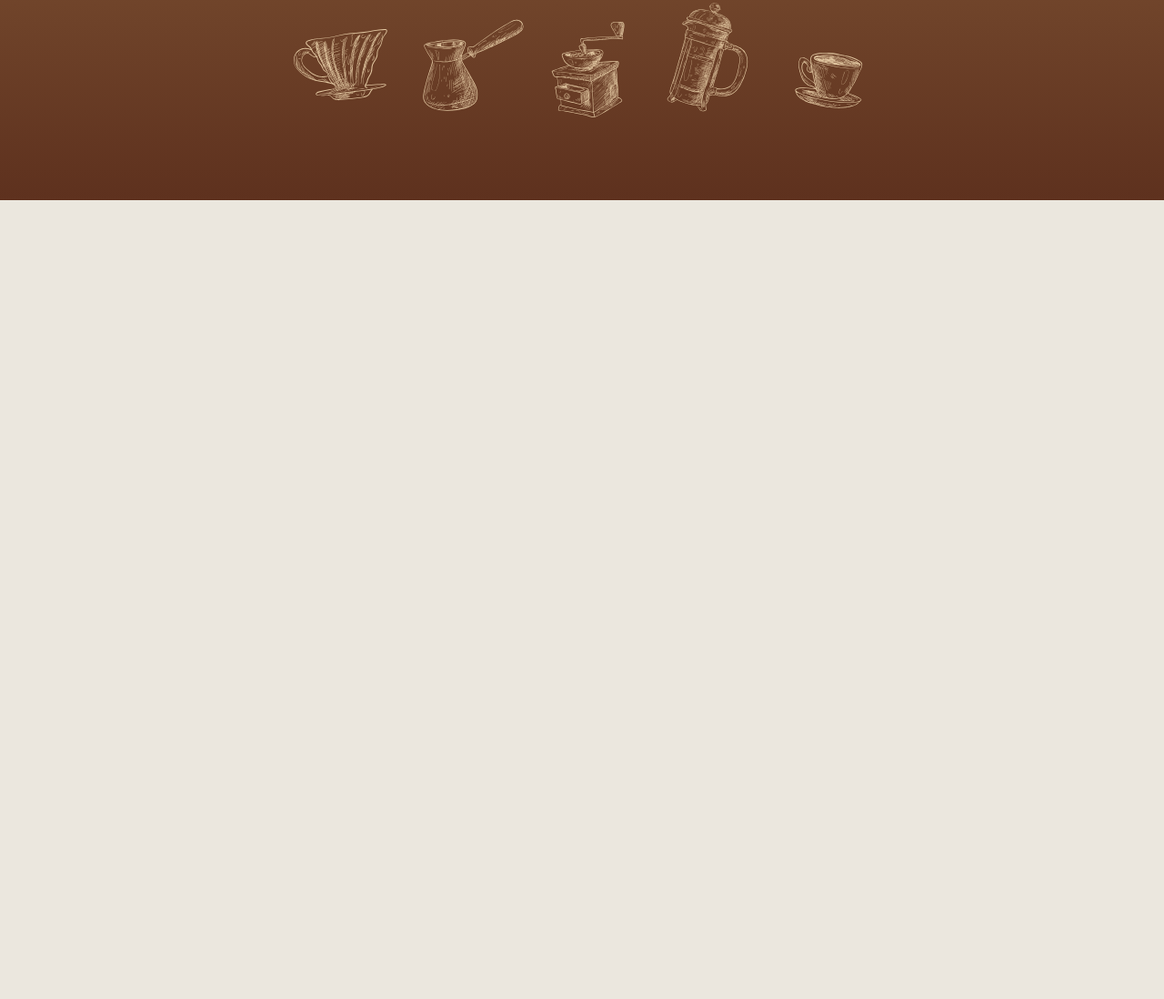
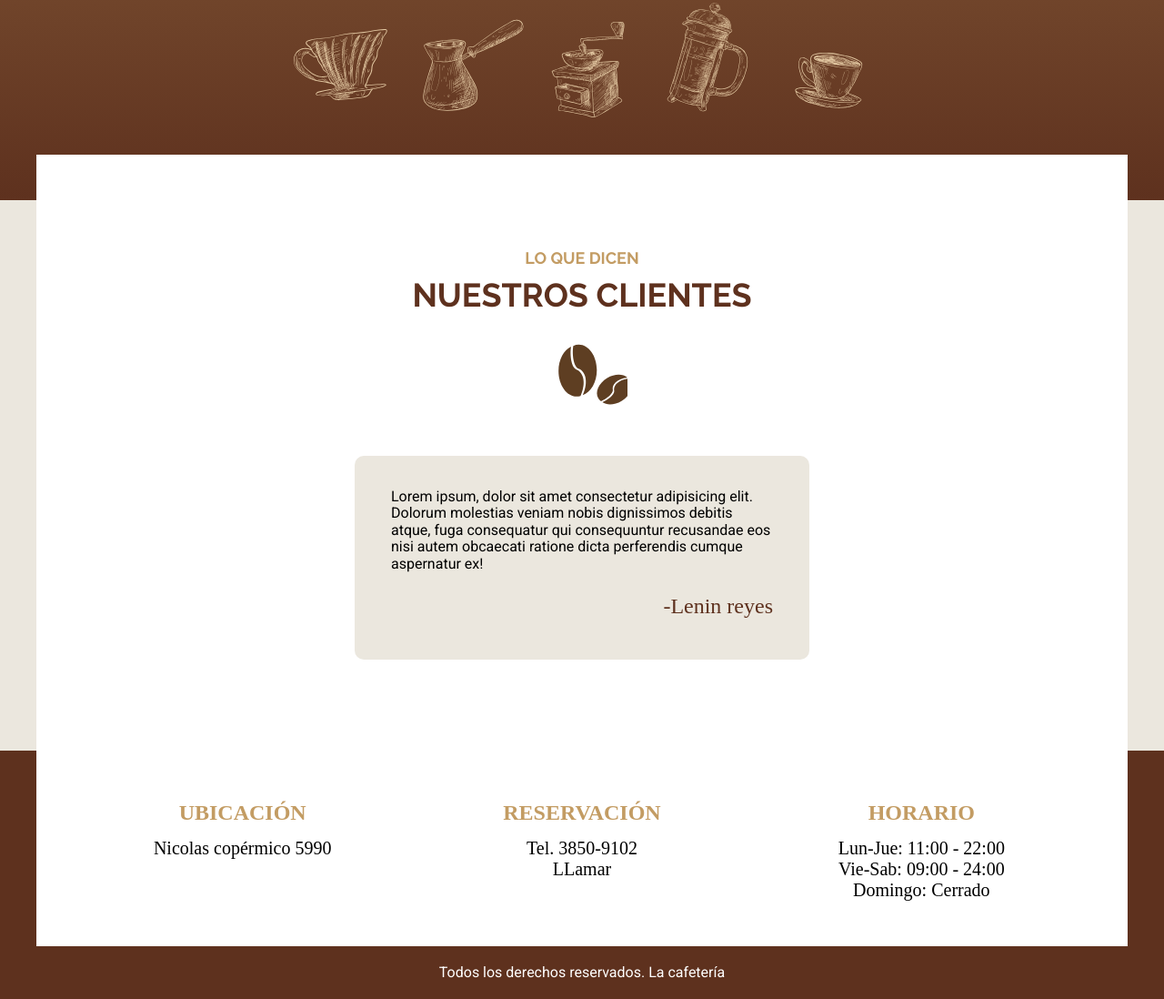
Before and after one commit to Leninrc2000/Entregas, a website: page index.html in a window 1280 px wide. Shown: the part 4127-5225 px from the top of the page at 91% size. Before the commit the page ends 4347 px from the top, so only its background shows below. Drawn offline with Linux system fonts and the light colour scheme; a web font is replaced by a local one.

Commit message:
cafeteria

```diff
--- a/index.html
+++ b/index.html
@@ -4,13 +4,13 @@
     <meta charset="UTF-8">
     <meta http-equiv="X-UA-Compatible" content="IE=edge">
     <meta name="viewport" content="width=device-width, initial-scale=1.0">
-    <title>cafetería - Mirador Inicio</title>
+    <title>La cafetería - Inicio</title>
     <link rel="preconnect" href="https://fonts.googleapis.com">
     <link rel="preconnect" href="https://fonts.gstatic.com" crossorigin>
     <link href="https://fonts.googleapis.com/css2?family=Bona+Nova&family=Raleway:wght@700;900&family=Roboto:wght@400;700&display=swap" rel="stylesheet">
     <link rel="stylesheet" href="build/css/app.css">
-    <meta name="description" content="Cafetería Mirador vive una experiencia única, contamos con postres y bebidas de todo tipo, disfruta una deliciosa taza de café con la mejor vista.">
-    <meta name="keywords" content="Café, Cafetería, Mirador, Restaurante">
+    <meta name="description" content="La cafetería vive una experiencia única, contamos con postres y bebidas de todo tipo, disfruta una deliciosa taza de café.">
+    <meta name="keywords" content="Café, Cafetería, Alimentos, Postres, Restaurante">
 </head>
 <body>
     <header class="header header-inicio">
@@ -182,5 +182,43 @@
         </div>
 
     </section>
+
+
+    <section class="nuestros-testimoniales contenedor">
+        <h2><span>Lo que dicen</span> Nuestros clientes</h2>
+
+        <div class="testimonial">
+            <p>Lorem ipsum, dolor sit amet consectetur adipisicing elit. Dolorum molestias veniam nobis dignissimos debitis atque, fuga consequatur qui consequuntur recusandae eos nisi autem obcaecati ratione dicta perferendis cumque aspernatur ex!</p>
+
+            <p class="autor">-Lenin reyes</p>
+        </div>
+    </section>
+
+    <footer class="footer">
+        <div class="contenedor footer-contenido">
+
+            <div class="footer-box ubicacion">
+                <h3>Ubicación</h3>
+                <p>Nicolas copérmico 5990</p>
+            </div>
+
+            <div class="footer-box reservacion">
+                <h3>Reservación</h3>
+                <p>Tel. 3850-9102</p>
+                <a href="tel:+38509102">LLamar</a>
+            </div>
+
+            <div class="footer-box horario">
+                <h3>Horario</h3>
+                <p>Lun-Jue: 11:00 - 22:00</p>
+                <p>Vie-Sab: 09:00 - 24:00</p>
+                <p>Domingo: Cerrado</p>
+            </div>
+
+        </div>
+        <p class="copyright">Todos los derechos reservados. La cafetería</p>
+    </footer>
+
+
 </body>
 </html>
--- a/src/scss/app.scss
+++ b/src/scss/app.scss
@@ -1,3 +1,4 @@
 @use 'base';
 @use 'header';
+@use 'footer';
 @use 'inicio';
--- a/src/scss/base/_globales.scss
+++ b/src/scss/base/_globales.scss
@@ -29,6 +29,7 @@ p {
 
 a {
     text-decoration: none;
+    color: v.$negro;
 }
 
 img {
--- /dev/null
+++ b/src/scss/footer/_footer.scss
@@ -0,0 +1,46 @@
+@use 'base/variables' as v;
+@use 'base/mixins' as m;
+
+.footer {
+    background-color: v.$primario;
+}
+
+.footer-contenido {
+    background-color: v.$blanco;
+    padding: 5rem;
+
+
+    @include m.tablet {
+        @include m.grid(3, 2rem);
+    }
+}
+
+.footer-box {
+    font-family: v.$fuente-cursiva;
+    text-align: center;
+    margin-bottom: 5rem;
+
+    @include m.tablet {
+        margin-bottom: 0;
+    }
+
+    h3 {
+        font-family: v.$fuente_cursiva;
+        margin: 0 0 1rem 0;
+        font-size: 2.4rem;
+        color: v.$secundario;
+    }
+    p, a {
+        font-size: 2rem;
+        margin: 0;
+    }
+
+
+}
+
+.copyright {
+    text-align: center;
+    margin: 0;
+    padding: 2rem;
+    color: v.$blanco;
+}
--- /dev/null
+++ b/src/scss/footer/_index.scss
@@ -0,0 +1 @@
+@forward 'footer';
--- a/src/scss/inicio/_index.scss
+++ b/src/scss/inicio/_index.scss
@@ -2,3 +2,4 @@
  @forward 'iconos';
  @forward 'galeria';
  @forward 'menu';
+ @forward 'testimoniales';
--- /dev/null
+++ b/src/scss/inicio/_testimoniales.scss
@@ -0,0 +1,27 @@
+@use 'base/mixins' as m;
+@use 'base/variables' as v;
+
+.nuestros-testimoniales {
+    padding: 10rem, 2rem;
+    margin-top: -5rem;
+    background-color: v.$blanco;
+
+    @include m.tablet {
+        padding: 10rem;
+    }
+
+    .testimonial {
+        background-color: v.$cafeClaro;
+        padding: 2rem 4rem;
+        max-width: 50%;
+        margin: 0 auto;
+        border-radius: 1rem;
+
+        .autor {
+            text-align: right;
+            font-size: 2.4rem;
+            color: v.$primario;
+            font-family: v.$fuente_cursiva;
+        }
+    }
+}
```
Also changed, not shown: build/css/app.css.
